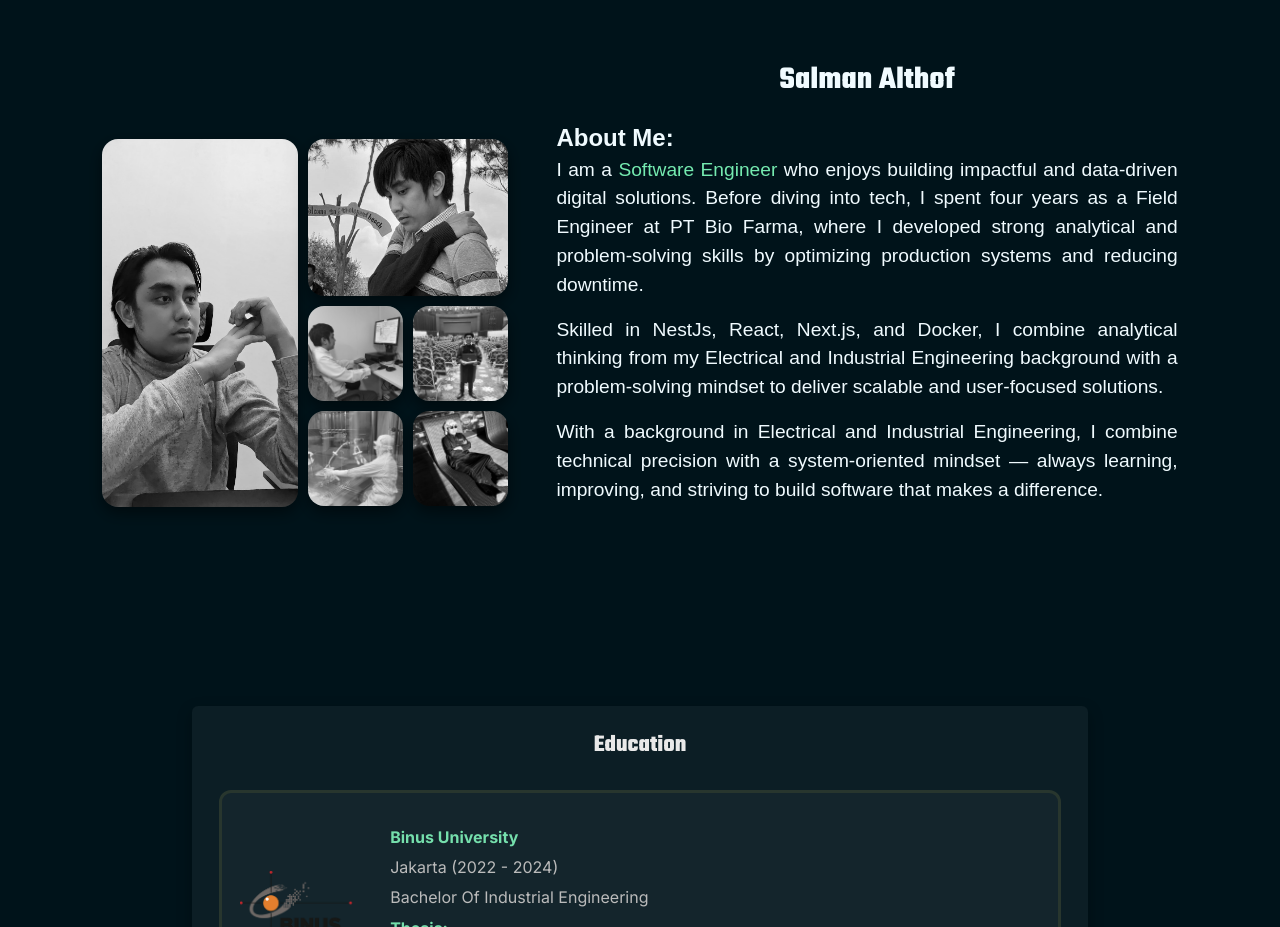
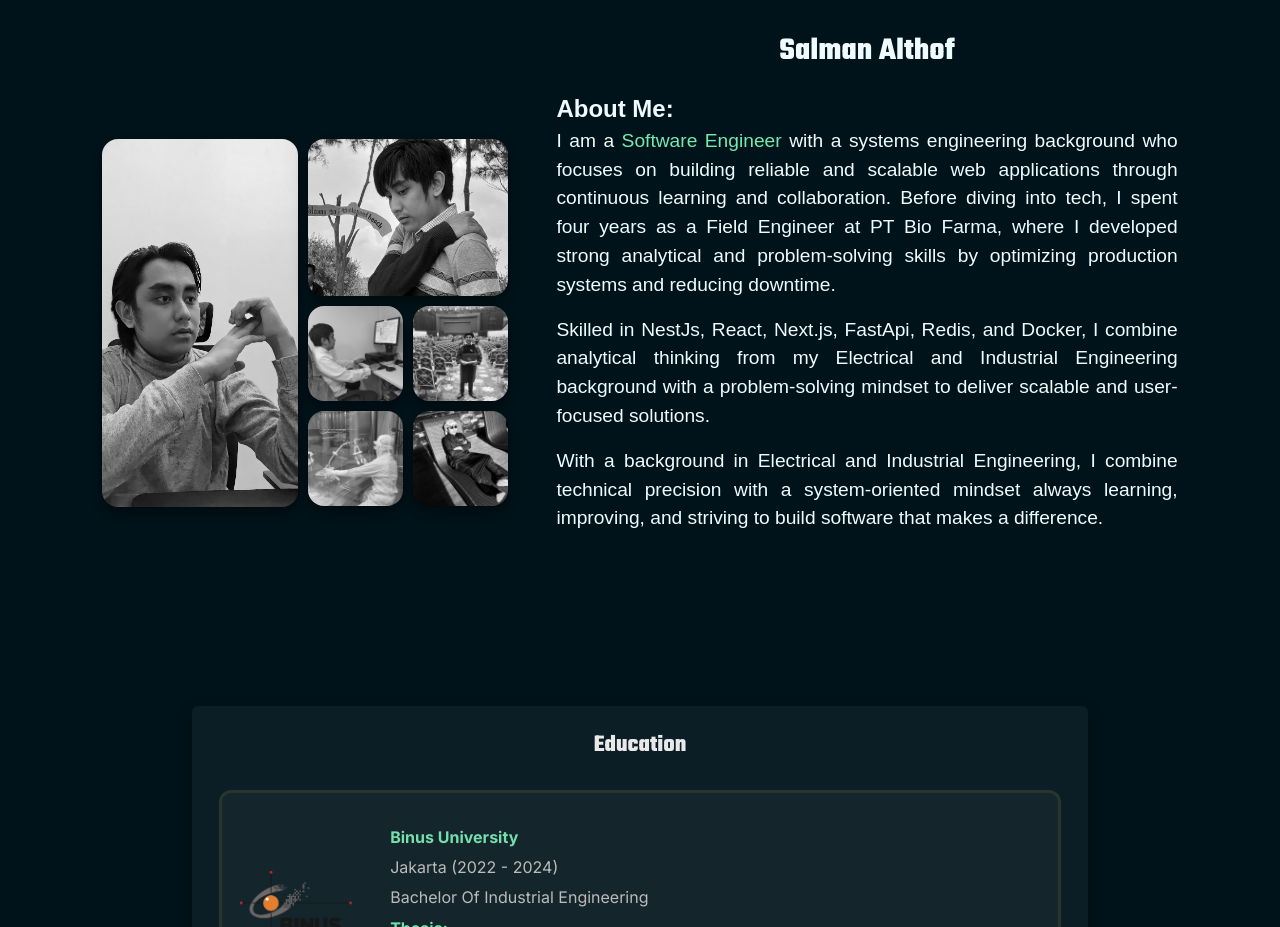
Before and after one commit to Salthof28/my-portofolio, a Next.js app: page / in a window 1280 px wide. Shown: the part 920-1847 px from the top of the page. Built offline with nearby package versions, Linux system fonts and the light colour scheme.

Commit message:
docs: update about me

```diff
--- a/src/components/home/AboutMe.tsx
+++ b/src/components/home/AboutMe.tsx
@@ -29,10 +29,10 @@ export default function AboutMe () {
                 <div className={`text-justify`}>
                     <h2 className={`${inter} def-h2 font-bold`}>About Me:</h2>
                     <div className={`${inter} text-[clamp(0.8rem,1.5vw,1.5rem)] flex flex-col gap-[1rem]`}>
-                        <p >{`I am a`} <span className={`text-[#74eab0]`}>Software Engineer</span> {`who enjoys building impactful and data-driven digital solutions. Before diving into tech, I spent four years as a Field Engineer at PT Bio Farma, where I developed strong analytical and problem-solving skills by optimizing production systems and reducing downtime.`}
+                        <p >{`I am a`} <span className={`text-[#74eab0]`}>Software Engineer</span> {`with a systems engineering background who focuses on building reliable and scalable web applications through continuous learning and collaboration. Before diving into tech, I spent four years as a Field Engineer at PT Bio Farma, where I developed strong analytical and problem-solving skills by optimizing production systems and reducing downtime.`}
                         </p>
-                        <p>Skilled in NestJs, React, Next.js, and Docker, I combine analytical thinking from my Electrical and Industrial Engineering background with a problem-solving mindset to deliver scalable and user-focused solutions.</p>
-                        <p>With a background in Electrical and Industrial Engineering, I combine technical precision with a system-oriented mindset — always learning, improving, and striving to build software that makes a difference.</p>
+                        <p>Skilled in NestJs, React, Next.js, FastApi, Redis, and Docker, I combine analytical thinking from my Electrical and Industrial Engineering background with a problem-solving mindset to deliver scalable and user-focused solutions.</p>
+                        <p>With a background in Electrical and Industrial Engineering, I combine technical precision with a system-oriented mindset always learning, improving, and striving to build software that makes a difference.</p>
 
                     </div>
                 </div>
```
